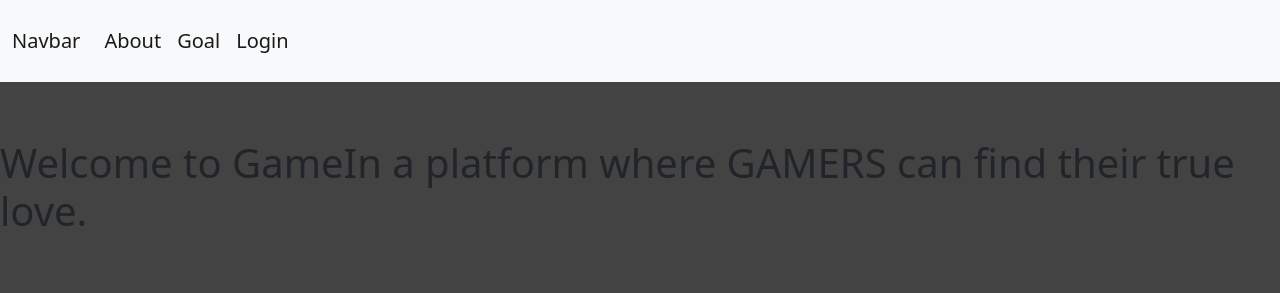
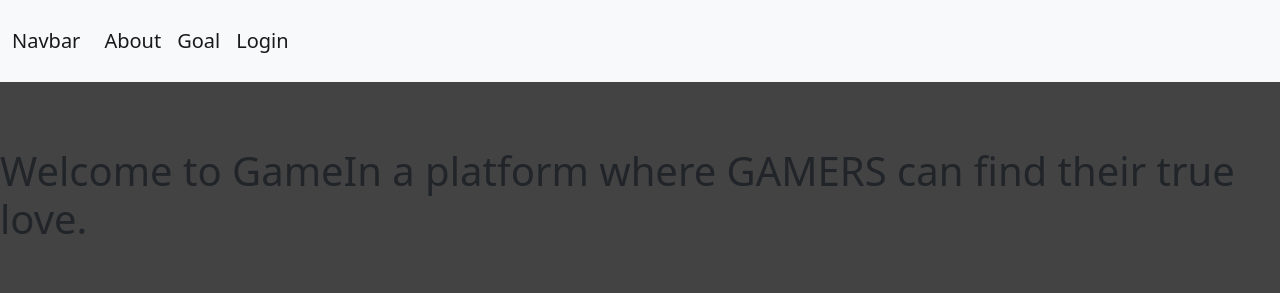
Before and after one commit to Andrei-Stana/GameIn, a Svelte app in the folder game-in/: page / in a window 1280 px wide. Shown: the top 293 px of the page. Built offline with nearby package versions, Linux system fonts and the light colour scheme.

Commit message:
Updated LandingPage

```diff
--- a/game-in/src/components/LandingPage.svelte
+++ b/game-in/src/components/LandingPage.svelte
@@ -16,7 +16,7 @@
 
 <section id="section-main">
     <div class="d-flex felx-flow align-items-center h-100">
-        <p class="display-6 mb-5">
+        <p class="display-6">
             Welcome to GameIn a platform where
             GAMERS can find their true love.
         </p>
```
